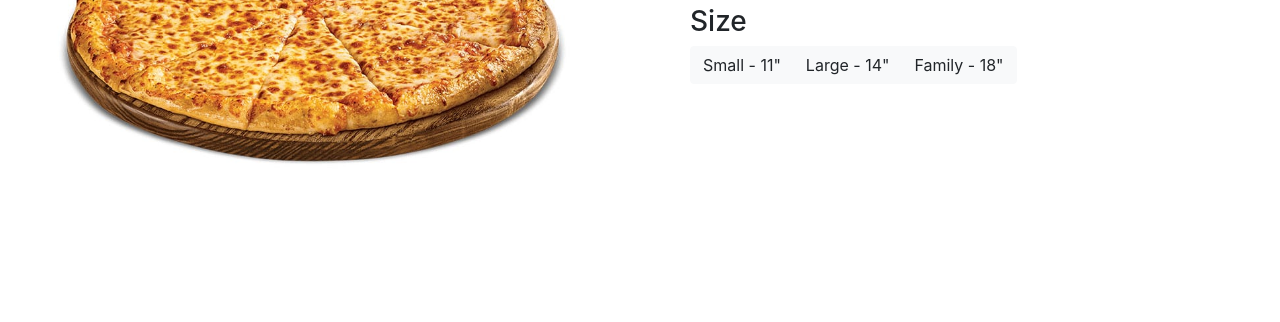
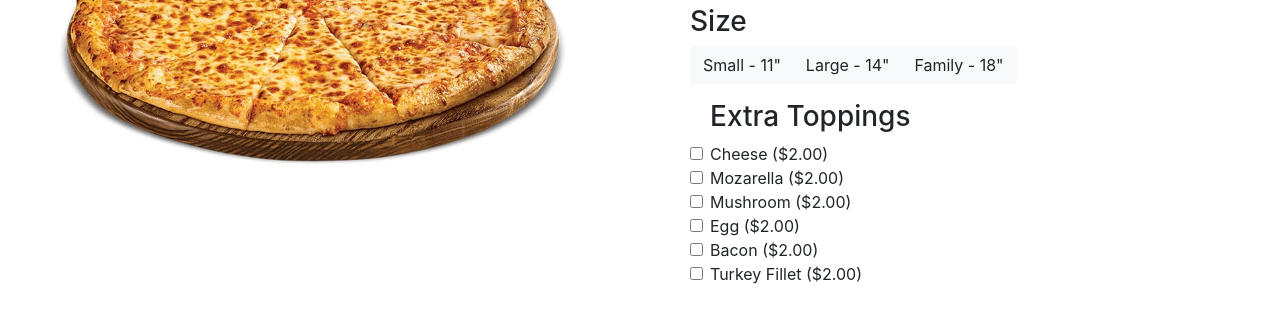
Before and after one commit to robertmuthuri/pizza, a plain HTML site: page margharita.html in a window 1280 px wide. Shown: the part 112-434 px from the top of the page. Drawn offline with Linux system fonts and the light colour scheme.

Commit message:
Adds extra toppings to the magherita page.

```diff
--- a/css/styles.css
+++ b/css/styles.css
@@ -8,12 +8,9 @@ nav {
 
 /*}*/
 
-.form-check-input {
-    background-color: blue;
-    height: 100px;
-    width: 150px;
+
+#small-size,
+#large-size,
+#family-size {
+    display: none;
 }
-
-.form-check-input.pressed {
-    background-color: red;
-}
--- a/js/scripts.js
+++ b/js/scripts.js
@@ -5,10 +5,16 @@ $(function () {
 	// 	window.location = $(this).find("a").attr("href");
 	// 	return false;
 	// });
-	$(() => {
-		'use strict';
-		$("form-check-input").click(function() {
-			$(this).toggleClass('pressed');
-		});
+	$("input#option1").click(function () {
+		$("#small-size").toggle();
+
 	});
+	$("input#option2").click(function () {
+		$("#large-size").toggle();
+	});
+	$("input#option3").click(function () {
+		$("#family-size").toggle();
+
+	});
+
 });
--- a/margharita.html
+++ b/margharita.html
@@ -45,25 +45,56 @@
 
 			<!--Form-->
 			<form action="">
+				<div>
 					<h3>Size</h3>
-				<div class="btn-group btn-group-toggle" data-toggle="buttons">
-					<label class="btn btn-light form-check-label">
-						<input class="form-check-input" type="radio" name="options" id="option1" autocomplete="off">
+					<div id="sizes" class="btn-group btn-group-toggle" data-toggle="buttons">
+
+						<label id="small-label" class="btn btn-light form-check-label">
+							<input class="form-check-input" type="radio" name="options" id="option1" autocomplete="off" value="9">
 							Small - 11"
 						</label>
-					<label class="btn btn-light form-check-label">
-						<input class="form-check-input" type="radio" name="options" id="option2" autocomplete="off">
+
+						<label id="large-label" class="btn btn-light form-check-label">
+							<input class="form-check-input" type="radio" name="options" id="option2" autocomplete="off" value="11">
 							Large - 14"
 						</label>
-					<label class="btn btn-light form-check-label">
-						<input class="form-check-input" type="radio" name="options" id="option3" autocomplete="off">
+						<label id="family-label" class="btn btn-light form-check-label">
+							<input class="form-check-input" type="radio" name="options" id="option3" autocomplete="off" value="13">
 							Family - 18"
 						</label>
 					</div>
+					<!-------------------------------Display size price---------------------------->
+					<p id="size-price"></p>
+				</div>
+				<!------------------------------------Toppings checkbox------------------------------------------------>
+				<div>
+					<div class="form-check" border="1">
+						<h3>Extra Toppings</h3>
+						<input type="checkbox" class="form-check-input" id="cheese">
+						<label for="cheese" class="form-check-label">Cheese ($2.00)</label>
+					</div>
+					<div class="form-check">
+						<input type="checkbox" class="form-check-input" id="cheese">
+						<label for="cheese" class="form-check-label">Mozarella ($2.00)</label>
+					</div>
+					<div class="form-check">
+						<input type="checkbox" class="form-check-input" id="cheese">
+						<label for="cheese" class="form-check-label">Mushroom ($2.00)</label>
+					</div>
+					<div class="form-check">
+						<input type="checkbox" class="form-check-input" id="cheese">
+						<label for="cheese" class="form-check-label">Egg ($2.00)</label>
+					</div>
+					<div class="form-check">
+						<input type="checkbox" class="form-check-input" id="cheese">
+						<label for="cheese" class="form-check-label">Bacon ($2.00)</label>
+					</div>
+					<div class="form-check">
+						<input type="checkbox" class="form-check-input" id="cheese">
+						<label for="cheese" class="form-check-label">Turkey Fillet ($2.00)</label>
+					</div>
+				</div>
 			</form>
-
-
-
 		</div>
 	</div>
 </body>
```
Lines whose indentation alone changed are shown as unchanged.
